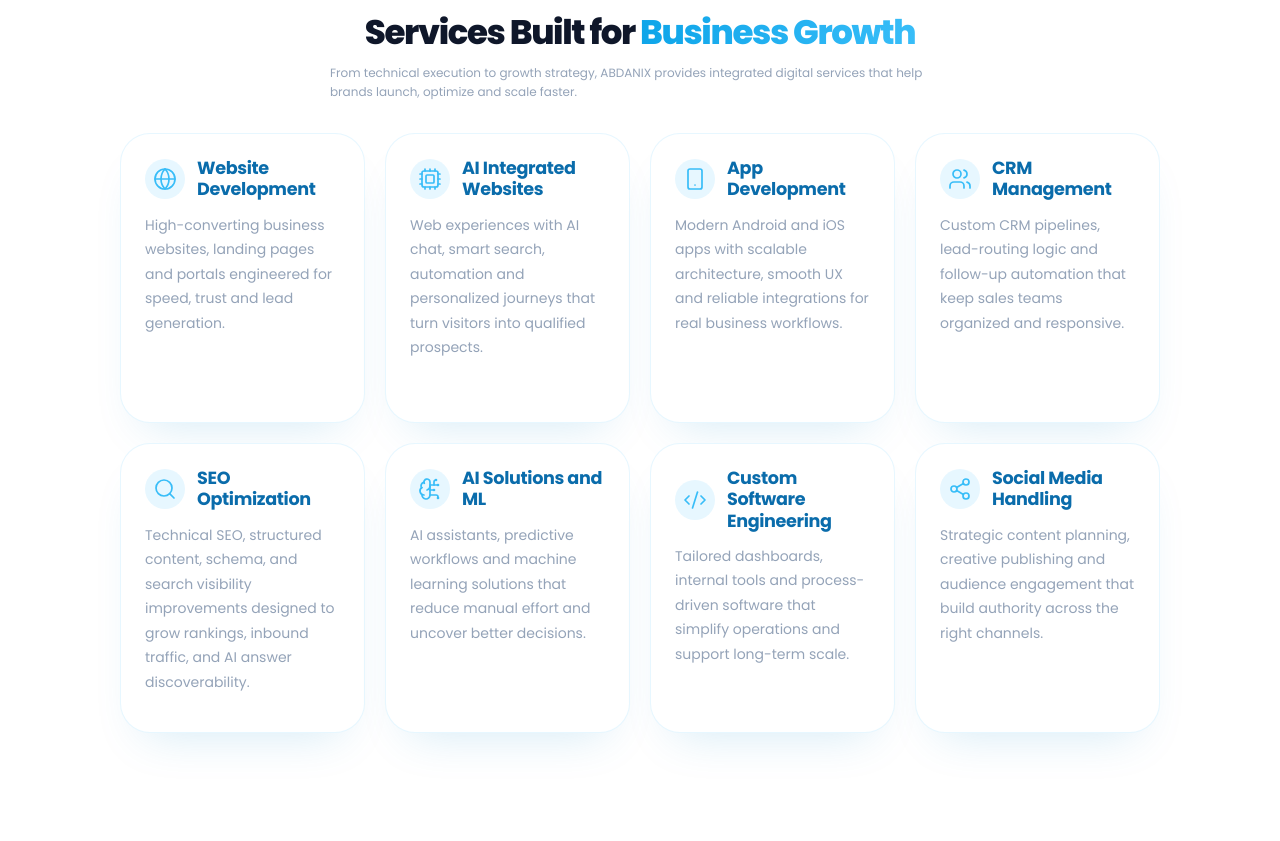
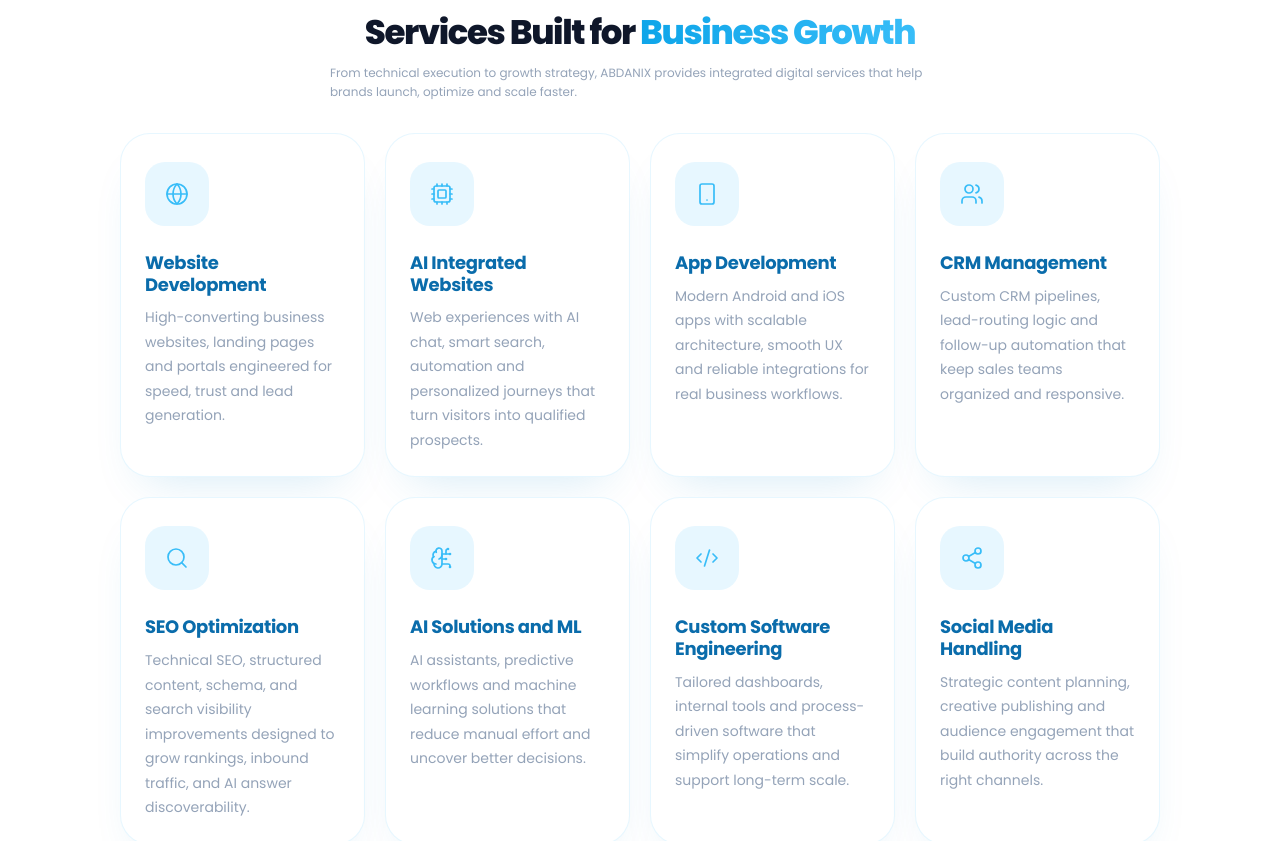
Before and after one commit to fatimah-here/Abdanix_, a React (Vite) app: page / in a window 1280 px wide. Shown: the part 1300-2141 px from the top of the page. Built offline with nearby package versions, Linux system fonts and the light colour scheme.

Commit message:
cards  and herosection

```diff
--- a/src/components/PageHero.jsx
+++ b/src/components/PageHero.jsx
@@ -9,7 +9,6 @@ export default function PageHero({
 }) {
   return (
     <section className={`hero ${align} ${className}`}>
-      {/* Background glow elements */}
       <div className="glow glow-one"></div>
       <div className="glow glow-two"></div>
 
@@ -19,10 +18,6 @@ export default function PageHero({
         </h1>
 
         <p className="description">{description}</p>
-
-        <div className="hero-actions">
-          <button className="btn-primary">Schedule a free call</button>
-        </div>
       </div>
     </section>
   );
--- a/src/components/Sections.jsx
+++ b/src/components/Sections.jsx
@@ -1,6 +1,5 @@
 import { useMemo, useState } from "react";
 import { Link } from "react-router-dom";
-// Is line ko update karein
 import {
   Globe, Cpu, Smartphone, Users, Search,
   BrainCircuit, Code2, Share2, Zap,
@@ -345,20 +344,19 @@ function PortfolioSectionInner({ introAligned = "center", showEyebrow = true })
 export function AnswerGridSection({
   eyebrow = "",
   title = "What ABDANIX",
-
   accent = "delivers",
   description = "",
   items = homeAnswerCards,
+  variant = "default",
 }) {
   return (
-    <section className="section editorial-section answer-section">
+    <section className={`section editorial-section answer-section ${variant === 'services' ? 'services-layout-active' : ''}`}>
       <div className="container">
         <div className="section-heading center reveal show">
           <h2>{title} <span className="accent-text">{accent}</span></h2>
           <p>{description}</p>
         </div>
-
-        <div className="grid answer-grid">
+        <div className={`grid answer-grid ${variant === 'services' ? 'services-row-grid' : ''}`}>
           {items.map((item) => (
             <article
               className={`answer-card reveal show ${item.highlight ? "highlight" : ""}`}
@@ -373,7 +371,6 @@ export function AnswerGridSection({
     </section>
   );
 }
-
 export function FaqSection({
   title = "Frequently asked questions",
   description = "These are the most commonly asked questions.",
@@ -439,14 +436,12 @@ export function ServicesSection({ compact = false, showEyebrow = true }) {
         <div className="grid services-grid">
           {items.map((service) => (
             <article className="card service-card reveal show" key={service.title}>
-              {/* ✅ Changes yahan se start hain */}
               <div className="service-card-header">
                 <div className="icon-badge">
                   {serviceIcons[service.code] || service.code}
                 </div>
                 <h3>{service.title}</h3>
               </div>
-              {/* ✅ Changes yahan khatam */}
               <p>{service.description}</p>
             </article>
           ))}
@@ -561,12 +556,10 @@ export function AboutSection({ showTeam = false }) {
       className="card about-card reveal show"
       key={point.title}
     >
-      <div className="about-card-header">
       <div className="icon-badge">
         {aboutIcons[point.code] || point.code}
       </div>
       <h3>{point.title}</h3>
-      </div>
       <p>{point.description}</p>
     </article>
   ))}
--- a/src/pages/AboutPage.jsx
+++ b/src/pages/AboutPage.jsx
@@ -12,7 +12,6 @@ export default function AboutPage() {
         eyebrow="About"
         title="The team behind"
         accent="ABDANIX Solutions"
-        description="ABDANIX combines business systems thinking with practical engineering so digital products stay useful, scalable, and commercially aligned."
       />
       <AboutSection />
       <CtaSection
--- a/src/pages/ServicesPage.jsx
+++ b/src/pages/ServicesPage.jsx
@@ -6,7 +6,6 @@ import {
   FaqSection,
   ServicesSection,
   servicesAnswerCards,
-  servicesFaqs,
 } from "../components/Sections";
 import { seoPages } from "../data/seoData";
 
@@ -18,21 +17,16 @@ export default function ServicesPage() {
        className="services-page-hero"
         title="Digital delivery for"
         accent="growth-focused teams"
-        description="ABDANIX provides websites, product builds, CRM workflows, custom software, SEO improvements, and AI integrations shaped around practical business outcomes."
       />
       <AnswerGridSection
         title="How ABDANIX"
         accent="supports growth"
         description="The service mix is designed to cover customer-facing experiences, internal operations, and the optimization work that helps a system compound after launch."
         items={servicesAnswerCards}
+        variant="services"
       />
       <ServicesSection showEyebrow={false} />
-      <FaqSection
-        title="Service questions"
-        accent="answered clearly"
-        description="This FAQ gives a concise overview of scope, delivery style, and post-launch support so visitors can understand how the engagement works."
-        faqs={servicesFaqs}
-      />
+
       <CtaSection
         title="Need a system built on a"
         accent="MERN-ready foundation?"
--- a/src/styles.css
+++ b/src/styles.css
@@ -40,7 +40,6 @@ html {
 body {
   margin: 0;
   font-family: "Poppins", sans-serif;
-  /* NEW WHITE BASE */
   background: #ffffff;
   color: var(--ink);
   font-size: var(--fs-body);
@@ -764,11 +763,11 @@ main {
 .legal-card {
   position: relative;
   background:  #ffffff ;
-  border: 1px solid rgba(30, 41, 59, .88);
+  border: none;
   border-radius: 32px;
   padding: 28px;
   overflow: hidden;
-  box-shadow: 0 18px 34px -12px rgba(15, 23, 42, .14);
+  box-shadow: 0 20px 40px -10px rgba(15, 23, 42, 0.22);
   transition: transform .3s ease, border-color .3s ease, box-shadow .3s ease;
 }
 
@@ -791,7 +790,7 @@ main {
 .about-card:hover {
   transform: translateY(-6px);
   border-color: rgba(14, 165, 233, .35);
-  box-shadow: 0 26px 52px -14px rgba(15, 23, 42, .24);
+  box-shadow: 0 35px 70px -15px rgba(15, 23, 42, 0.35);
 }
 
 .service-card .icon-badge,
@@ -870,7 +869,6 @@ main {
 .answer-grid {
   display: grid;
   grid-template-columns: 1fr 1fr;
-  /* 2 columns only */
   gap: 22px;
   max-width: 800px;
   margin: 0 auto;
@@ -878,7 +876,7 @@ main {
 
 .answer-card{
     width: 100%;
-  max-width: 700px;   /* 👈 controls card size */
+  max-width: 700px;
   margin: 0 auto;
    padding: 20px 18px;
    position: relative;
@@ -1711,8 +1709,6 @@ main {
   text-transform: uppercase;
 }
 
-/* --- CTA Section: Final Matched & Aligned Version --- */
-
 .cta-panel {
   position: relative;
   overflow: hidden;
@@ -1722,7 +1718,6 @@ main {
   border: 1px solid #e2e8f0;
   box-shadow: 0 20px 40px -15px rgba(0, 0, 0, 0.05);
   text-align: center;
-  /* Ensure children are centered */
   display: flex;
   flex-direction: column;
   align-items: center;
@@ -1739,8 +1734,6 @@ main {
   position: relative;
   z-index: 1;
 }
-
-/* --- CTA Section: Final Aligned & Correct Color Version --- */
 
 .cta-panel {
   position: relative;
@@ -1751,7 +1744,6 @@ main {
   border: 1px solid #e2e8f0;
   box-shadow: 0 20px 40px -15px rgba(0, 0, 0, 0.05);
   text-align: center;
-  /* Flexbox for vertical alignment */
   display: flex;
   flex-direction: column;
   align-items: center;
@@ -1769,19 +1761,16 @@ main {
   z-index: 1;
 }
 
-/* Heading: Fixed Color and Alignment */
 .cta-panel h2 {
-  color: #0f172a !important; /* Wahi Dark color jo baqi pages par hai */
+  color: #0f172a !important;
   font-weight: 700;
-  font-size: 32px;            /* Size matched with services heading */
+  font-size: 32px;
   margin-bottom: 12px;
   max-width: 800px;
   margin-left: auto !important;
   margin-right: auto !important;
   text-align: center;
 }
-
-/* Paragraph: Fixed Alignment */
 .cta-panel p {
   color: #64748b !important;
   font-size: 15px;
@@ -1792,9 +1781,8 @@ main {
   text-align: center;
 }
 
-/* Highlighted Text (MERN, Just Code etc) */
 .cta-panel h2 span {
-  color: #0ea5e9 !important; /* Sirf highlight wala hissa blue rahay ga */
+  color: #0ea5e9 !important;
 }
 
 .contact-chips {
@@ -2583,52 +2571,98 @@ background: linear-gradient(
     grid-row: span 1;
   }
 }
-.about-card-header {
-  display: flex;
-  align-items: center;
-  gap: 12px;
-  margin-bottom: 12px;
-}
-
-.about-card-header .icon-badge {
-  flex-shrink: 0;
-}
-/* --- Final Service Card Alignment Fix --- */
-
-/* 1. Header wrapper ko sahi karein */
-.service-card-header {
-  display: flex !important;
-  align-items: center !important;
-  gap: 12px !important;      /* Text aur Icon ke beech ka fasla set karein */
-  margin-bottom: 12px !important;
-  min-height: 40px !important; /* Takay sab cards ek jaise lagein */
-}
-
-/* 2. Icon Badge ki purani margins khatam karein */
-.service-card .icon-badge {
-  margin: 0 !important;      /* Purani extra space remove karein */
-  flex-shrink: 0 !important;
-  width: 40px !important;    /* Icon ka size fix karein */
-  height: 40px !important;
-  display: flex !important;
-  align-items: center !important;
-  justify-content: center !important;
-}
-
-/* 3. Heading (Text) ki alignment */
-.service-card-header h3 {
-  margin: 0 !important;      /* Heading ki default margin zero karein */
-  padding: 0 !important;
-  font-size: 1.1rem !important; /* Size check karein agar zyada bada hai */
-  line-height: 1.2 !important;
-  display: flex !important;
-  align-items: center !important;
-}
-
-/* 4. Card ki overall padding adjustment */
-.service-card {
-  padding: 24px !important;
-  display: flex !important;
-  flex-direction: column !important;
-  justify-content: flex-start !important;
-}
+
+.services-page-hero h1 {
+    font-size: clamp(3rem, 7vw, 5rem);
+    font-weight: 700;
+    text-transform: none;
+    text-align: left;
+    display: flex;
+    flex-direction: column;
+    gap: 12px;
+    line-height: 1.2;
+    margin: 0;
+    position: relative;
+    z-index: 2;
+
+}
+
+.services-page-hero h1 .accent-text {
+    color: #00a3ff;
+    display: block;
+    font-weight: 700;
+}
+
+.services-page-hero {
+    padding: 110px 0 60px 0;
+    min-height: auto;
+    display: flex;
+    align-items: center;
+    background-size: cover;
+    background-position: center;
+}
+
+.services-page-hero .container {
+    padding-left: 20px;
+}
+
+.about-page-hero {
+    text-align: center;
+    padding: 100px 0 60px 0;
+    display: flex;
+    justify-content: center;
+    align-items: center;
+    min-height: auto;
+    background-color: transparent;
+}
+
+.about-page-hero .container {
+    display: flex;
+    flex-direction: column;
+    align-items: center;
+    margin: 0 auto;
+    width: 100%;
+}
+
+.about-page-hero h1 {
+    font-size: clamp(2.5rem, 6vw, 4.5rem);
+    line-height: 1.15;
+    font-weight: 700;
+    letter-spacing: -0.01em;
+    margin: 0;
+    color: #ffffff;
+    max-width: 850px;
+}
+
+.about-page-hero h1 .accent-text {
+    color: #00a3ff;
+    display: block;
+    margin-top: 8px;
+}
+
+@media (min-width: 768px) {
+  .services-row-grid {
+    display: flex !important;
+    flex-direction: row !important;
+    flex-wrap: nowrap;
+    align-items: stretch;
+    gap: 24px;
+    width: 100%;
+  }
+
+  .services-row-grid .answer-card {
+    flex: 1;
+    margin: 0;
+    display: flex;
+    flex-direction: column;
+    height: auto;
+    min-height: 250px;
+  }
+}
+@media (max-width: 767px) {
+  .services-row-grid {
+    display: flex;
+    flex-direction: column;
+    gap: 16px;
+  }
+}
```
Lines whose indentation alone changed are shown as unchanged.
